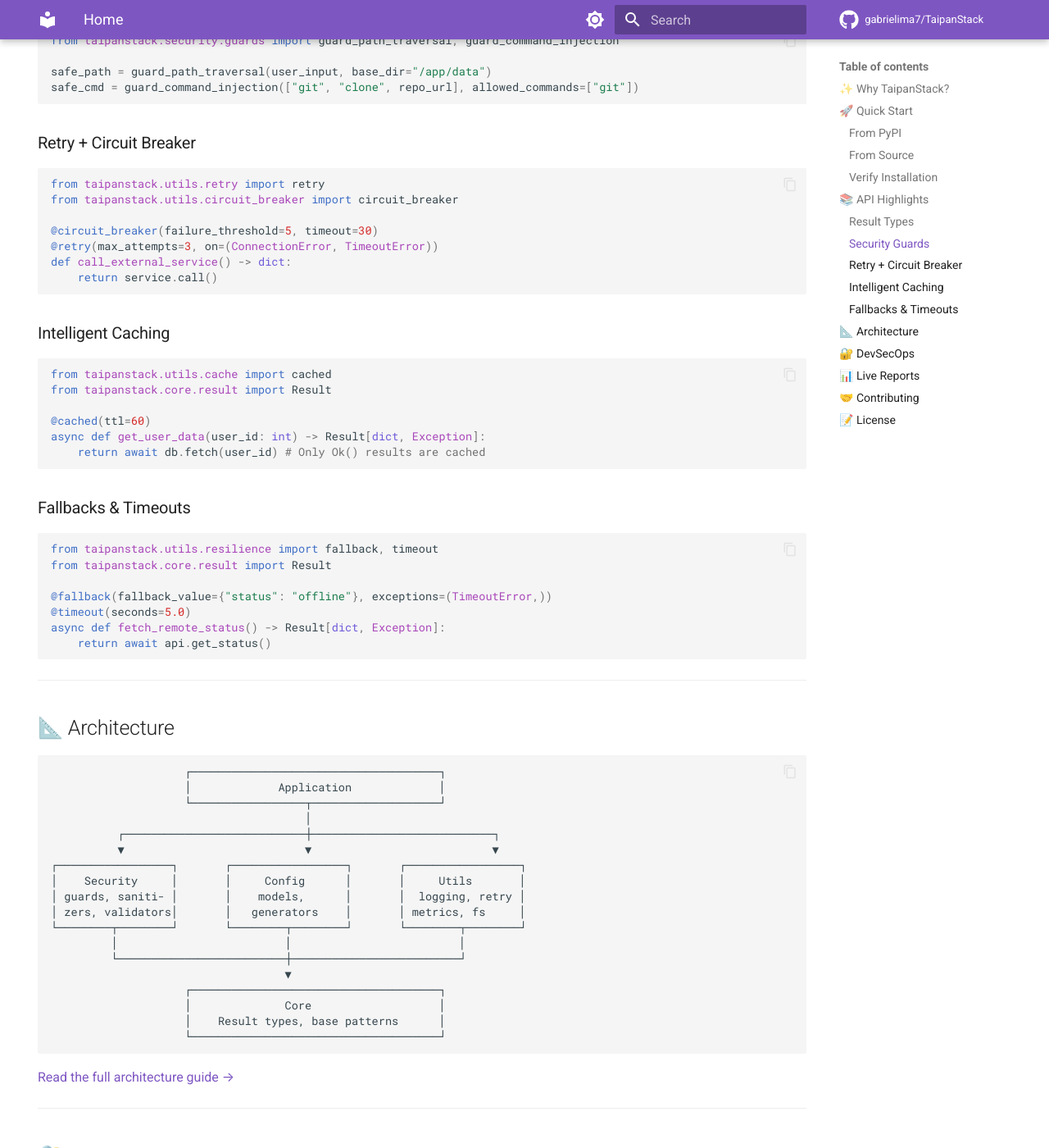
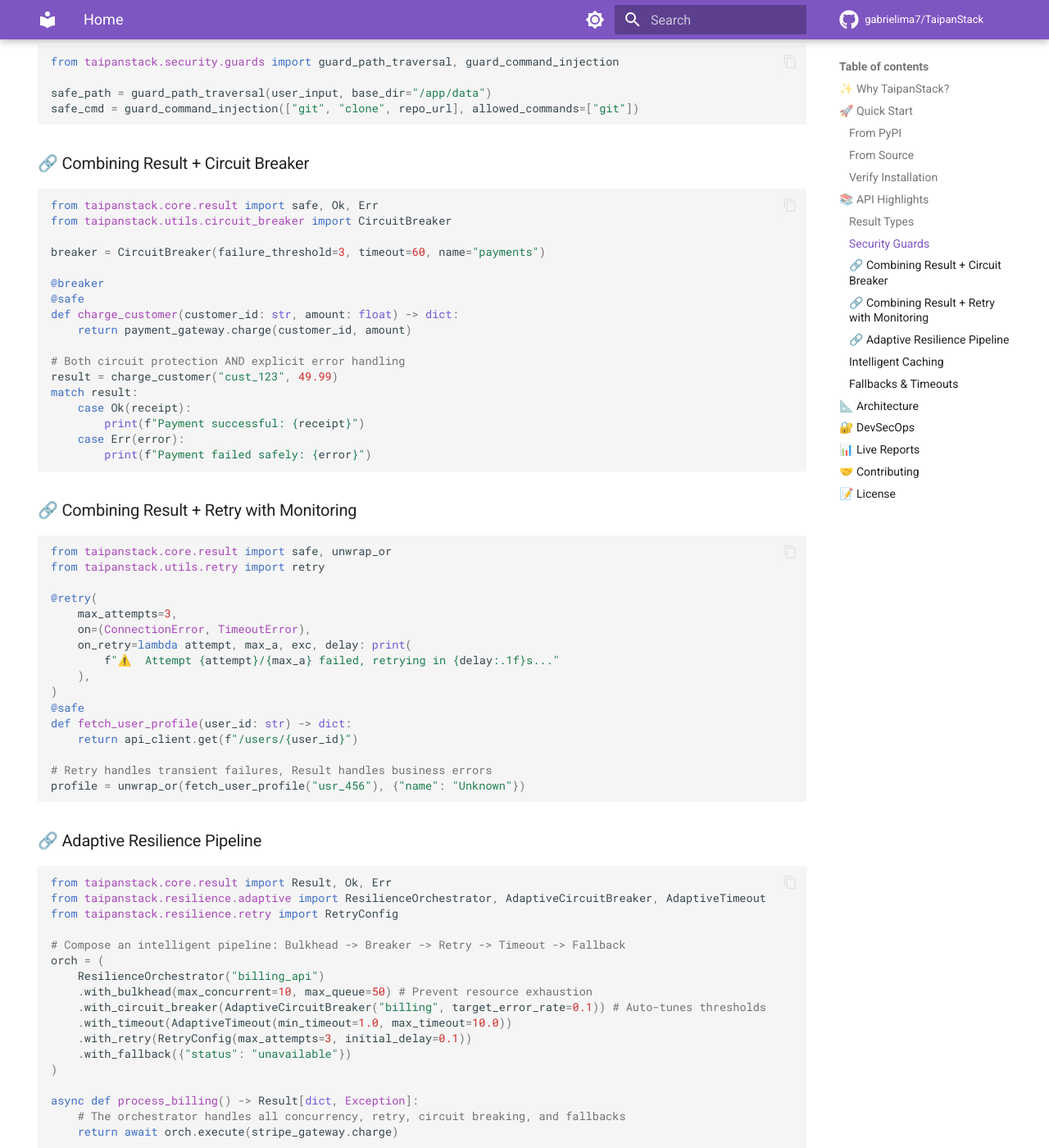
Before and after one commit to gabrielima7/TaipanStack, an MkDocs documentation site: the page built from docs/index.md, in a window 1280 px wide and 1400 px high, scrolled down 1898 px. Shown: the whole window at 82% size. Built offline with MkDocs 1.6.1 and Material for MkDocs 9.7.7, drawn with Linux system fonts in a browser that asks for light colours; comment, search, counter and statistics services are not loaded; some of the changed text lies outside the part shown.

Commit message:
docs: synchronize documentation with resilience module updates (#485)
- Added `docs/api/resilience.md` to document the `taipanstack.resilience` module
- Included the new API reference in `mkdocs.yml` navigation
- Updated `docs/index.md` landing page to feature the new adaptive resilience pipeline
- Replaced outdated code snippets in `docs/index.md` with current combinations from `README.md`
- Ensured `mkdocs build --strict` passes completely

Co-authored-by: google-labs-jules[bot] <161369871+google-labs-jules[bot]@users.noreply.github.com>
Co-authored-by: gabrielima7 <230595838+gabrielima7@users.noreply.github.com>

````diff
--- a/docs/index.md
+++ b/docs/index.md
@@ -28,7 +28,7 @@ TaipanStack is a battle-tested foundation for production-grade Python projects t
 
     ---
 
-    Path traversal protection, command injection guards, subprocess isolation, adaptive limiters, input sanitizers & validators, secret detection, SBOM + SLSA attestation.
+    Path traversal protection, command injection guards, subprocess isolation, adaptive limiters, adaptive resilience pipeline, input sanitizers & validators, secret detection, SBOM + SLSA attestation.
 
 -   :zap: **High Performance**
 
@@ -110,16 +110,69 @@ safe_path = guard_path_traversal(user_input, base_dir="/app/data")
 safe_cmd = guard_command_injection(["git", "clone", repo_url], allowed_commands=["git"])
 ```
 
-### Retry + Circuit Breaker
+### 🔗 Combining Result + Circuit Breaker
 
 ```python
+from taipanstack.core.result import safe, Ok, Err
+from taipanstack.utils.circuit_breaker import CircuitBreaker
+
+breaker = CircuitBreaker(failure_threshold=3, timeout=60, name="payments")
+
+@breaker
+@safe
+def charge_customer(customer_id: str, amount: float) -> dict:
+    return payment_gateway.charge(customer_id, amount)
+
+# Both circuit protection AND explicit error handling
+result = charge_customer("cust_123", 49.99)
+match result:
+    case Ok(receipt):
+        print(f"Payment successful: {receipt}")
+    case Err(error):
+        print(f"Payment failed safely: {error}")
+```
+
+### 🔗 Combining Result + Retry with Monitoring
+
+```python
+from taipanstack.core.result import safe, unwrap_or
 from taipanstack.utils.retry import retry
-from taipanstack.utils.circuit_breaker import circuit_breaker
 
-@circuit_breaker(failure_threshold=5, timeout=30)
-@retry(max_attempts=3, on=(ConnectionError, TimeoutError))
-def call_external_service() -> dict:
-    return service.call()
+@retry(
+    max_attempts=3,
+    on=(ConnectionError, TimeoutError),
+    on_retry=lambda attempt, max_a, exc, delay: print(
+        f"⚠️  Attempt {attempt}/{max_a} failed, retrying in {delay:.1f}s..."
+    ),
+)
+@safe
+def fetch_user_profile(user_id: str) -> dict:
+    return api_client.get(f"/users/{user_id}")
+
+# Retry handles transient failures, Result handles business errors
+profile = unwrap_or(fetch_user_profile("usr_456"), {"name": "Unknown"})
+```
+
+### 🔗 Adaptive Resilience Pipeline
+
+```python
+from taipanstack.core.result import Result, Ok, Err
+from taipanstack.resilience.adaptive import ResilienceOrchestrator, AdaptiveCircuitBreaker, AdaptiveTimeout
+from taipanstack.resilience.retry import RetryConfig
+
+# Compose an intelligent pipeline: Bulkhead -> Breaker -> Retry -> Timeout -> Fallback
+orch = (
+    ResilienceOrchestrator("billing_api")
+    .with_bulkhead(max_concurrent=10, max_queue=50) # Prevent resource exhaustion
+    .with_circuit_breaker(AdaptiveCircuitBreaker("billing", target_error_rate=0.1)) # Auto-tunes thresholds
+    .with_timeout(AdaptiveTimeout(min_timeout=1.0, max_timeout=10.0))
+    .with_retry(RetryConfig(max_attempts=3, initial_delay=0.1))
+    .with_fallback({"status": "unavailable"})
+)
+
+async def process_billing() -> Result[dict, Exception]:
+    # The orchestrator handles all concurrency, retry, circuit breaking, and fallbacks
+    return await orch.execute(stripe_gateway.charge)
 ```
 
 ### Intelligent Caching
--- a/mkdocs.yml
+++ b/mkdocs.yml
@@ -100,6 +100,7 @@ nav:
       - Config: api/config.md
       - Security: api/security.md
       - Utilities: api/utils.md
+      - Resilience: api/resilience.md
   - Patterns:
       - Security Patterns: patterns/security.md
   - Features (v0.4.2):
````
Also changed, not shown: docs/api/resilience.md (added, +14 -0 lines).
